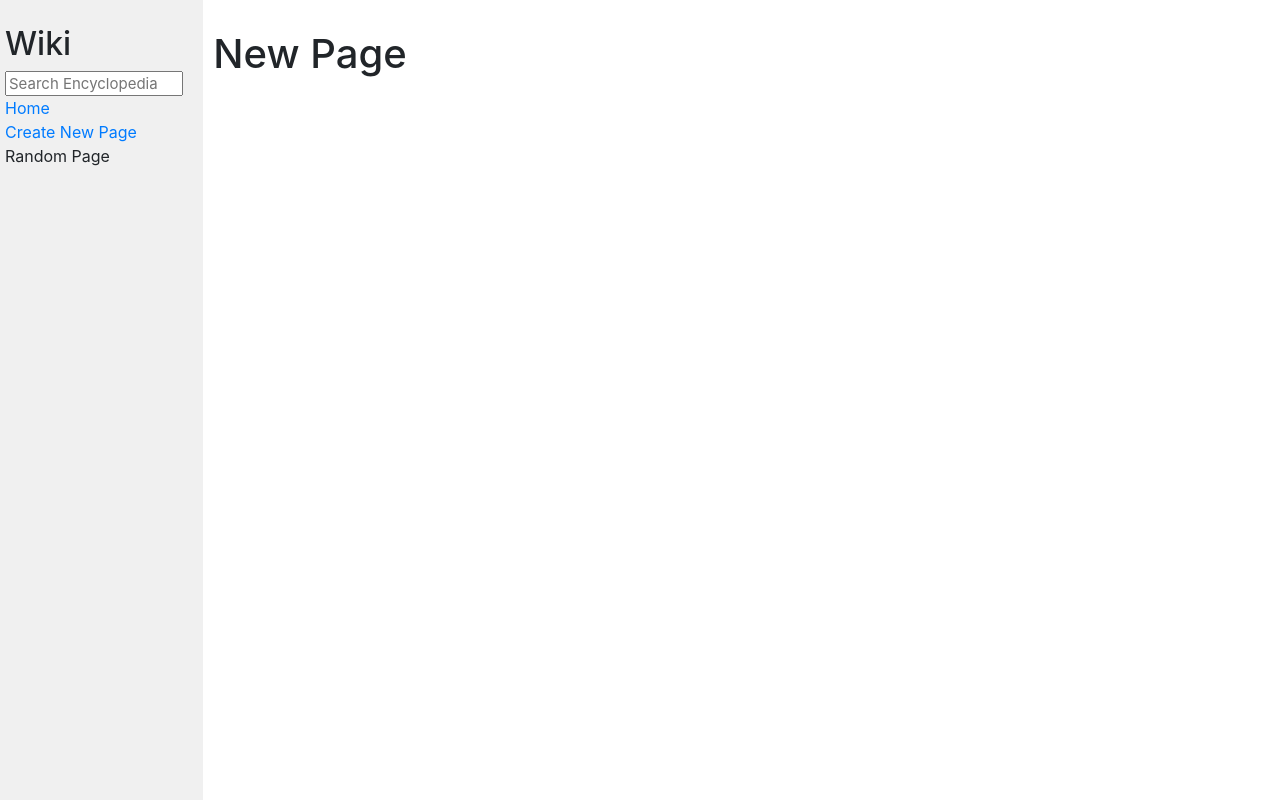
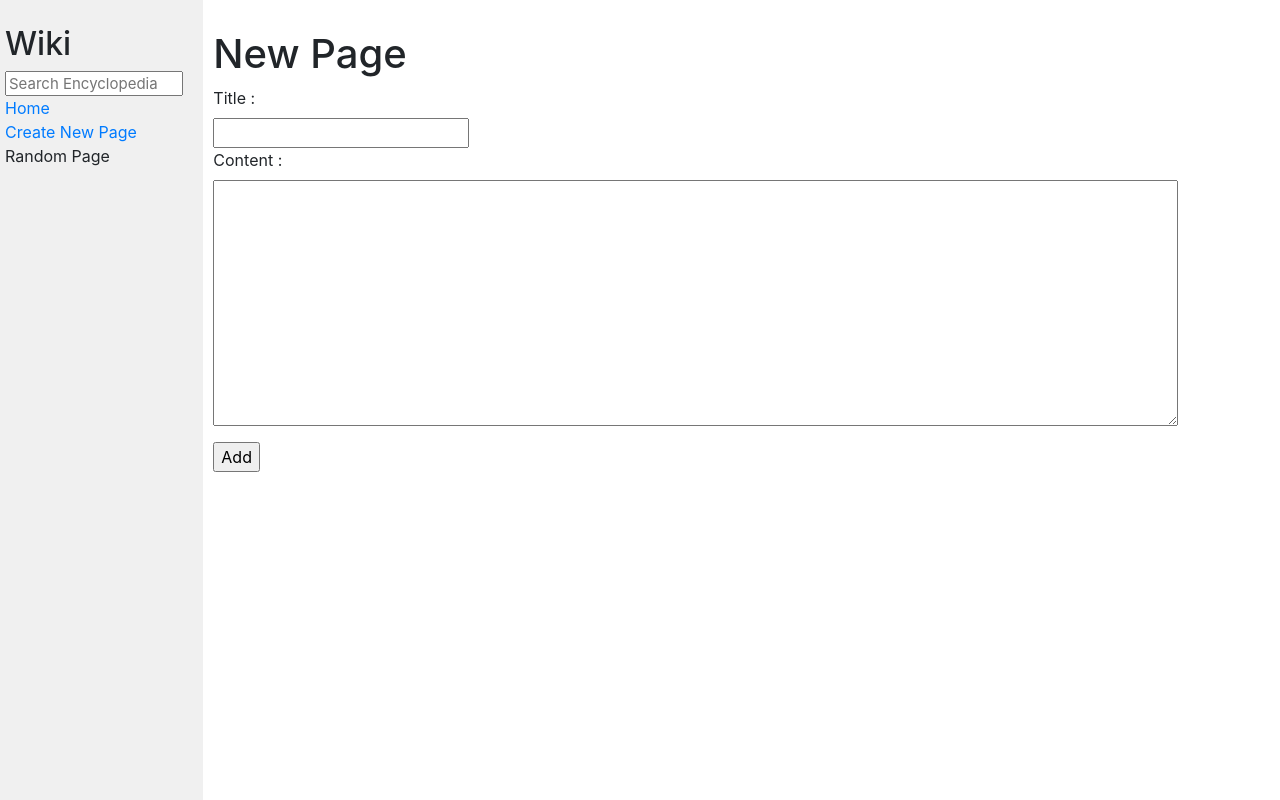
Before and after one commit to SmartIronFox/Wiki-CS50, a Django app: page /New/ in a window 1280 px wide. Run offline with Django 3.2, Linux system fonts and the light colour scheme; some libraries are stand-ins or nearby versions.

Commit message:
Added all the inputs to make a new entry

```diff
--- a/wiki/encyclopedia/templates/encyclopedia/new.html
+++ b/wiki/encyclopedia/templates/encyclopedia/new.html
@@ -6,4 +6,13 @@
 
 {% block body %}
     <h1>New Page</h1>
+
+    <form action="{% url 'new' %}" method="POST">
+        {% csrf_token %}
+        {{ inputs }}
+        {{title.label|linebreaks}}
+        {{content.label|linebreaks}}
+        <input type="submit" value="Add">
+    </form>
+
 {% endblock %}
```
